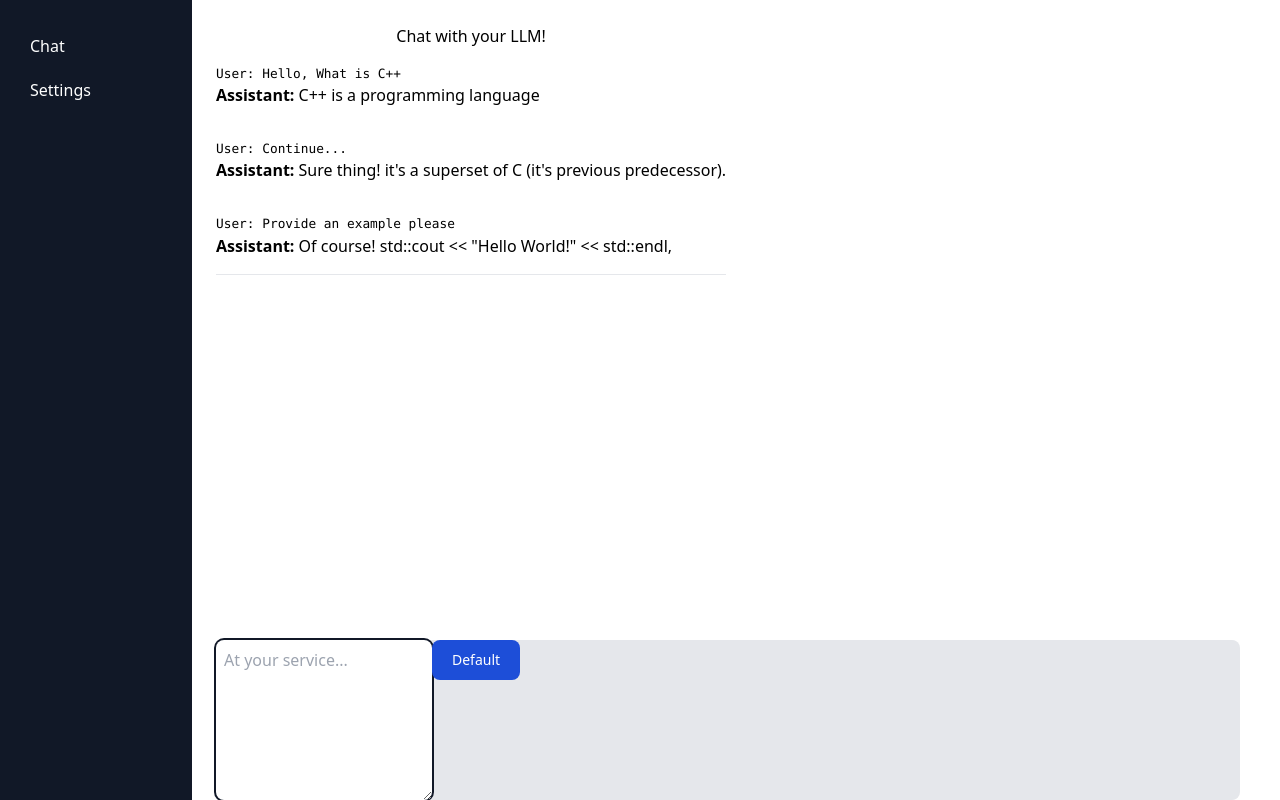
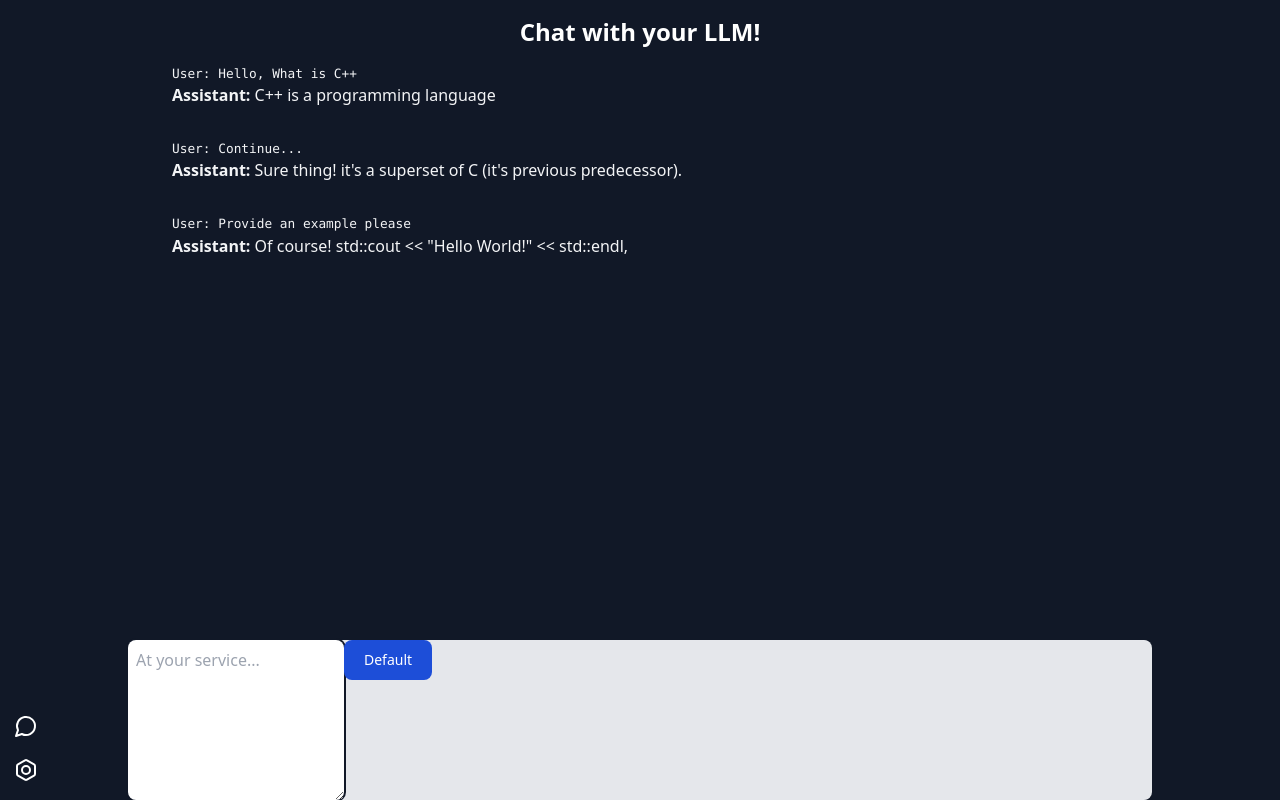
Before and after one commit to abdelouery/llm-chat-portal, a React (Vite) app: page / in a window 1280 px wide. Built offline with nearby package versions, Linux system fonts and the light colour scheme; a web font is replaced by a local one.

Commit message:
💄 dark mode on and some avancements

```diff
--- a/index.html
+++ b/index.html
@@ -10,7 +10,7 @@
     <link href="https://fonts.googleapis.com/css2?family=Arima:wght@100..700&family=Montserrat:ital,wght@0,100..900;1,100..900&family=Poppins:ital,wght@0,100;0,200;0,300;0,400;0,500;0,600;0,700;0,800;0,900;1,100;1,200;1,300;1,400;1,500;1,600;1,700;1,800;1,900&display=swap" rel="stylesheet">
     <link href="https://fonts.googleapis.com/css2?family=Arima:wght@100..700&family=Montserrat:ital,wght@0,100..900;1,100..900&family=Poppins:ital,wght@0,100;0,200;0,300;0,400;0,500;0,600;0,700;0,800;0,900;1,100;1,200;1,300;1,400;1,500;1,600;1,700;1,800;1,900&display=swap" rel="stylesheet">
   </head>
-  <body class="100vh">
+  <body>
     <div id="root"></div>
     <script type="module" src="/src/main.tsx"></script>
   </body>
--- a/src/App.tsx
+++ b/src/App.tsx
@@ -13,13 +13,15 @@ function App() {
   }
 
   return (
-    <div id="wrapper" className="flex">
+    <div id="wrapper" className="w-full min-h-screen flex">
       <Sidebar
         onChatView={() => setView('chat')}
         onSettingsView={() => setView('settings')}>
       </Sidebar>
-      <section id="content" className='p-6'>
-        {view === 'chat' ? <Chat></Chat> : renderSettings()}
+      <section id="content" className='flex-1 p-4 flex justify-center'>
+        <div className="w-3/4">
+          {view === 'chat' ? <Chat></Chat> : renderSettings()}
+        </div>
       </section>
     </div>
   )
--- a/src/Chat.tsx
+++ b/src/Chat.tsx
@@ -40,10 +40,12 @@ export default function Chat() {
   }
 
   const dataMap = data.map(item => (
-    <ul key={item.user} className="history-entry block py-4">
-      <li><small><pre>User: {item.user}</pre></small></li>
-      <li><strong>Assistant:</strong> {item.assistant}</li>
-    </ul>
+    <div className='mx-auto'>
+      <div key={item.user} className="history-entry block py-4">
+        <span className='text-gray-100'><small><pre>User: {item.user}</pre></small></span>
+        <span className='text-gray-100'><strong>Assistant:</strong> {item.assistant}</span>
+      </div>
+    </div>
   ))
 
   function handleSubmit(event: React.FormEvent<HTMLFormElement>) {
@@ -62,14 +64,19 @@ export default function Chat() {
 
   return (
     <>
-      <h2 className='text-center'>Chat with your LLM!</h2>
+      <div className=''>
+        <h2 className='text-center text-2xl text-white font-semibold'>Chat with your LLM!</h2>
 
-      <div id="history bg-red">
+        <div id="history">
           {dataMap}
-        <hr />
         </div>
 
-      <form id="chat-form" className='fixed text-center w-4/5 rounded-lg bottom-0 bg-gray-200' onSubmit={handleSubmit}>
+        <div className='flex justify-center'>
+          <form
+            id="chat-form"
+            className='fixed text-center w-4/5 rounded-lg bottom-0 bg-gray-200'
+            onSubmit={handleSubmit}>
+
             <div id="prompt-control" className=' flex text-center float-start'>
 
               <textarea
@@ -87,6 +94,8 @@ export default function Chat() {
             </div>
             <br />
           </form>
+        </div>
+      </div>
     </>
   )
 }
--- a/src/Sidebar.tsx
+++ b/src/Sidebar.tsx
@@ -1,3 +1,5 @@
+import { MessageCircle, Bolt } from 'lucide-react'
+
 type SidebarProps = {
   onChatView: () => void
   onSettingsView: () => void
@@ -12,24 +14,23 @@ function Sidebar({ onChatView, onSettingsView }: SidebarProps) {
   // }
 
   return (
-    <nav className="bg-gray-900 p-6 h-screen w-48">
-      <ul className="flex-column">
-        <li
+    <div className="absolute bottom-0 left-0 p-2">
+      <div
         onClick={onChatView}
         className="text-white py-2.5 px-1.5
         cursor-pointer hover:font-semibold"
       >
-          Chat
-        </li>
-        <li
+        <MessageCircle />
+      </div>
+
+      <div
         onClick={onSettingsView}
         className="text-white py-2.5 px-1.5
         cursor-pointer hover:font-semibold"
       >
-          Settings
-        </li>
-      </ul>
-    </nav>
+        <Bolt />
+      </div>
+    </div>
   )
 }
 
--- a/src/main.css
+++ b/src/main.css
@@ -1,3 +1,7 @@
 @tailwind base;
 @tailwind components;
 @tailwind utilities;
+
+body {
+  background: #111827;
+}
```
Lines whose indentation alone changed are shown as unchanged.
